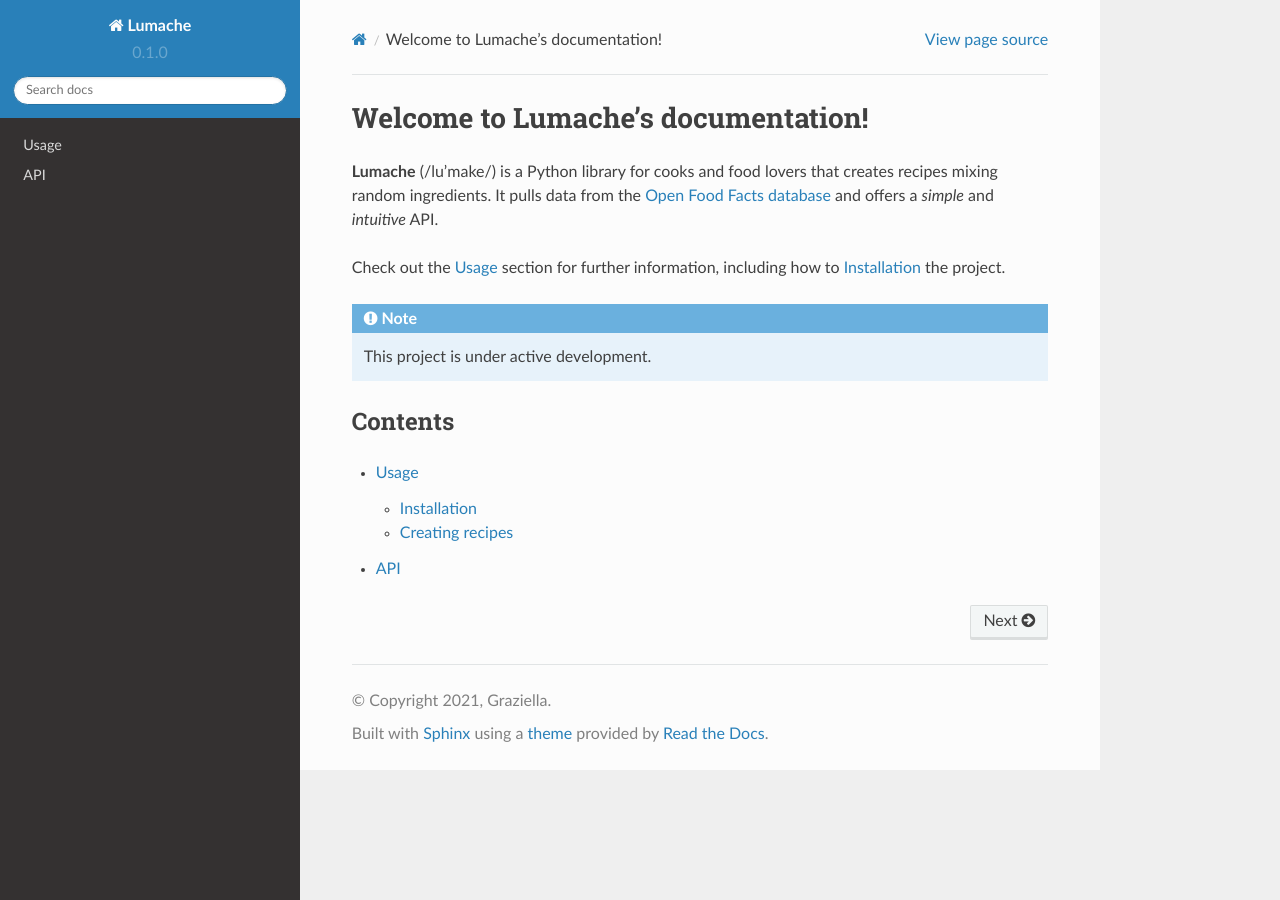
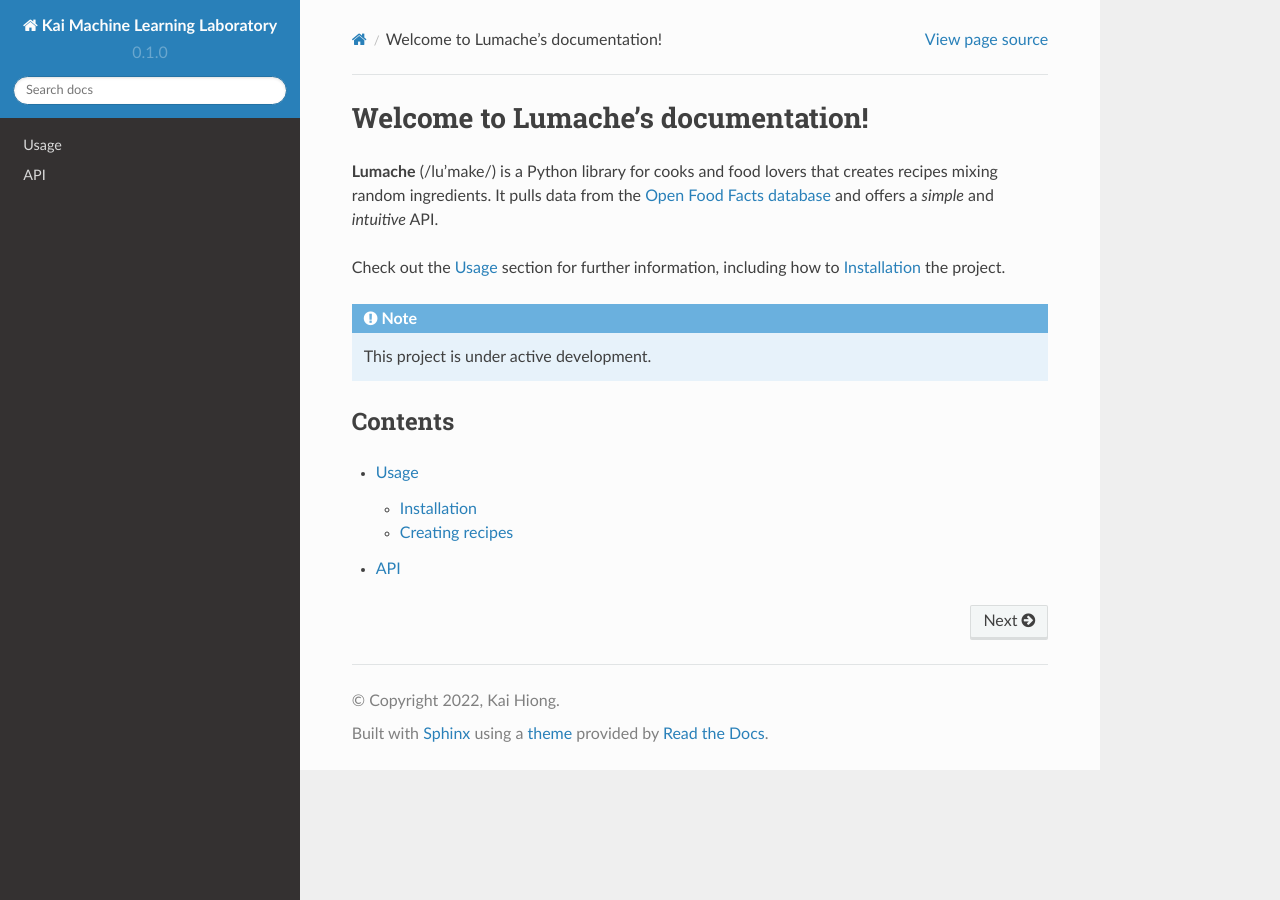
Before and after one commit to kaihiong/rtd, a Sphinx documentation site: the page built from docs/source/index.rst, in a window 1280 px wide. Built offline with Sphinx 7.4.7 and the Read the Docs theme 2.0.0, drawn with Linux system fonts in a browser that asks for light colours; pages that are not in the unit, such as notebooks, are missing from menus.

Commit message:
Update conf.py

```diff
--- a/docs/source/conf.py
+++ b/docs/source/conf.py
@@ -2,9 +2,9 @@
 
 # -- Project information
 
-project = 'Lumache'
-copyright = '2021, Graziella'
-author = 'Graziella'
+project = 'Kai Machine Learning Laboratory'
+copyright = '2022, Kai Hiong'
+author = 'Kai Hiong'
 
 release = '0.1'
 version = '0.1.0'
```
